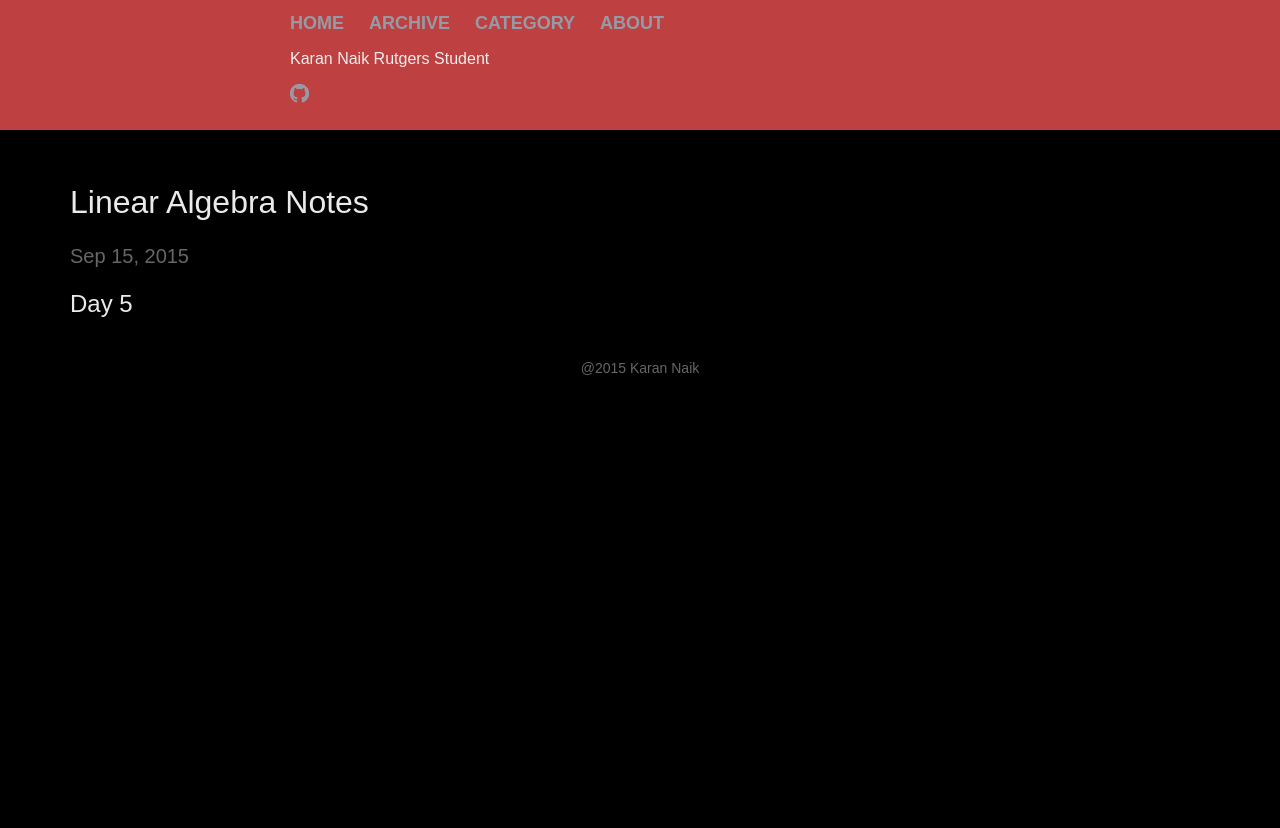
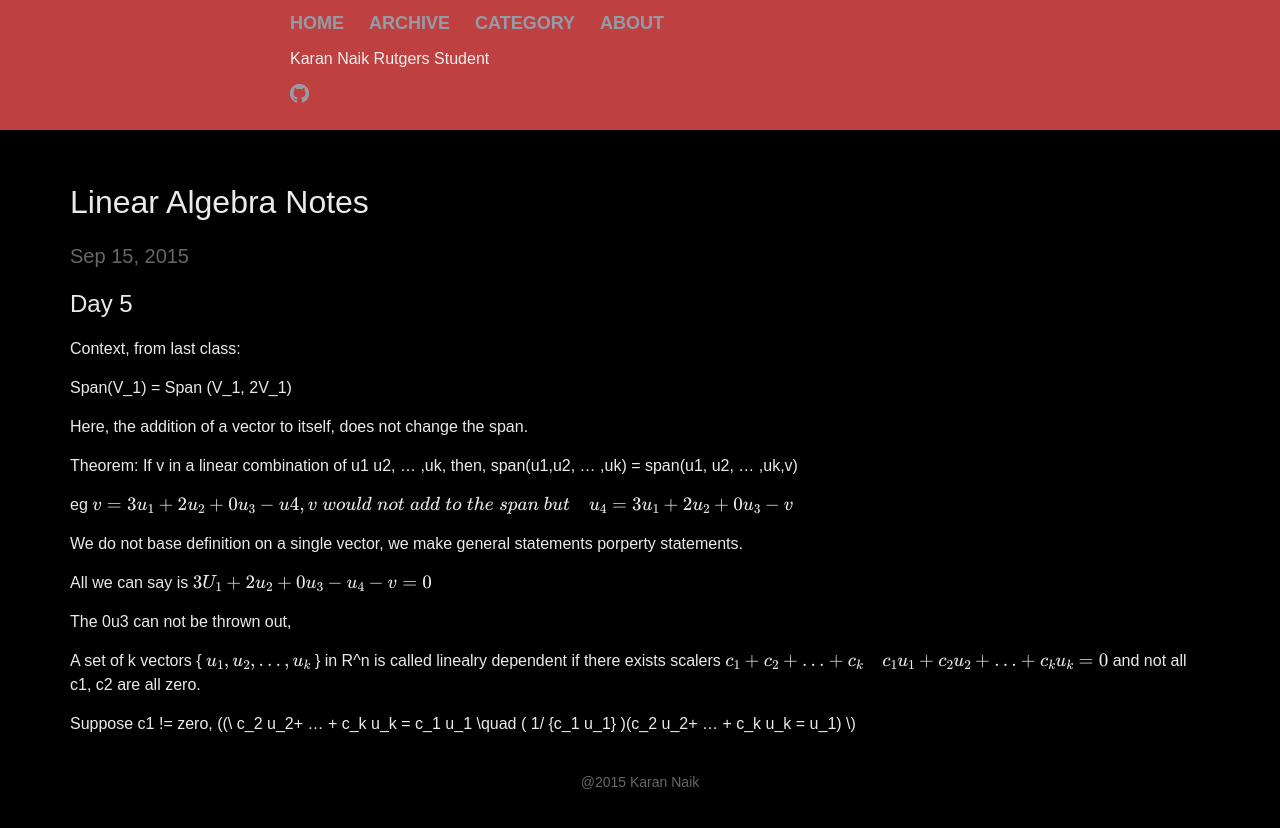
Before and after one commit to knaik/knaik.github.io, a Jekyll site: the page built from _posts/2015-09-15-linear-alg.markdown, in a window 1280 px wide. Shown: the top 828 px of the page. Built offline with Jekyll 4.4.1, drawn with Linux system fonts in a browser that asks for light colours; formulas are drawn with MathJax 3.

Commit message:
Dependantly  linear

```diff
--- a/_posts/2015-09-15-linear-alg.markdown
+++ b/_posts/2015-09-15-linear-alg.markdown
@@ -5,3 +5,26 @@ date:   2015-09-15
 categories: LinearAlgebra
 ---
 #Day 5
+
+Context, from last class:
+
+Span(V_1) = Span (V_1, 2V_1)
+
+Here, the addition of a vector to itself, does not change the span.
+
+Theorem: If v in a linear combination of u1 u2, ... ,uk, then, span(u1,u2, ... ,uk) = span(u1, u2, ... ,uk,v)
+
+eg
+\\( v = 3 u_1 + 2u_2 + 0u_3 - u4, v \; would \; not \; add \; to \; the \; span \\\
+but \quad u_4 = 3u_1 + 2u_2 + 0u_3 - v \\)
+
+We do not base definition on a single vector, we make general statements porperty statements.
+
+All we can say is \\( 3U_1 + 2u_2 + 0u_3 - u_4 - v = 0 \\)
+
+The 0u3 can not be thrown out,
+
+A set of k vectors { \\(u_1, u_2, ... , u_k\\) } in R^n is called linealry dependent if there exists
+scalers \\(c_1 + c_2 + ... + c_k \quad c_1 u_1 + c_2  u_2+ ... + c_k u_k = 0 \\) and not all c1, c2 are all zero.
+
+Suppose c1 != zero, ((\  c_2  u_2+ ... + c_k u_k = c_1 u_1 \quad ( 1/ {c_1 u_1} )(c_2  u_2+ ... + c_k u_k = u_1) \\)
```
